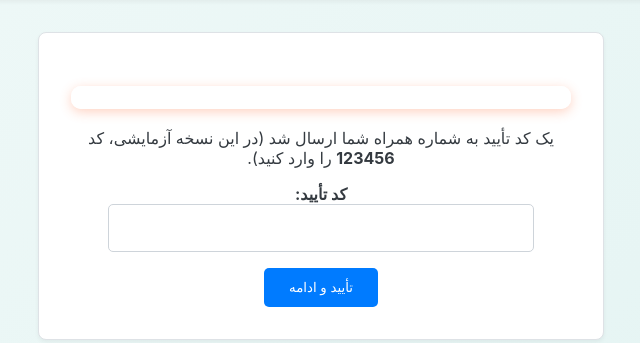
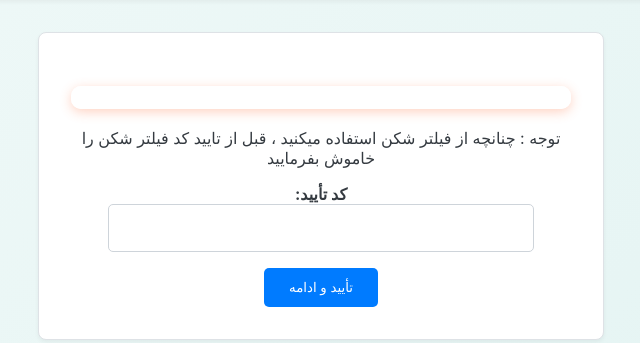
Before and after one commit to a3030com-hash/avalnobat, a Django app: template booking/templates/booking/verify_appointment.html in a window 1280 px wide. Shown: the part 100-443 px from the top of the page, without its empty margins (319-959 px from the left). Run offline with Django 5.2, Linux system fonts and the light colour scheme; the template is opened without the code that fills it, so the values that code supplies are empty; some libraries are stand-ins or nearby versions; some web fonts are replaced.

Commit message:
Initial commit

```diff
--- a/booking/templates/booking/verify_appointment.html
+++ b/booking/templates/booking/verify_appointment.html
@@ -43,7 +43,7 @@
 </style>
 <div class="center-container">
     <h2 class="elegant-title">{{ page_title }}</h2>
-    <p>یک کد تأیید به شماره همراه شما ارسال شد (در این نسخه آزمایشی، کد <b>123456</b> را وارد کنید).</p>
+    <p>توجه : چنانچه از فیلتر شکن استفاده میکنید ، قبل از تایید کد فیلتر شکن را خاموش بفرمایید</p>
 
     <form method="post">
         {% csrf_token %}
```
